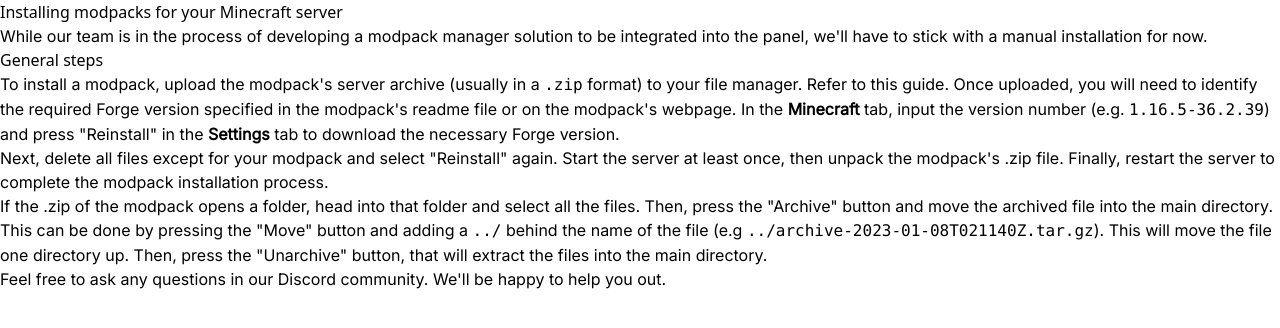
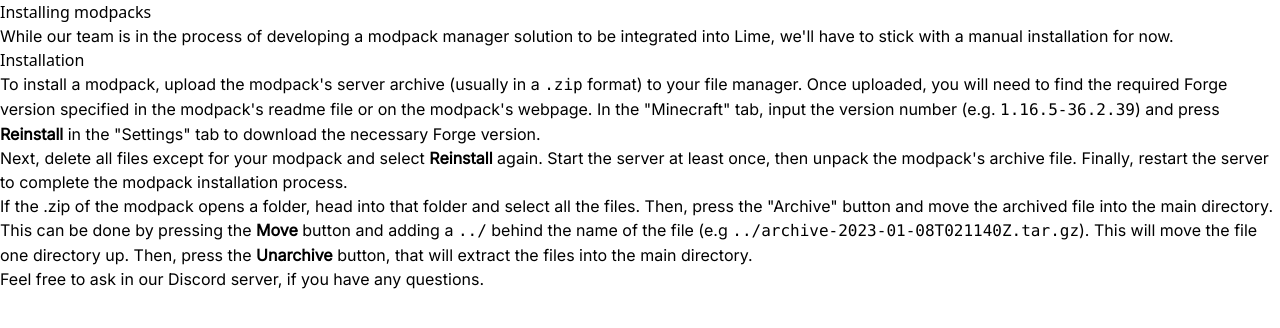
Before and after one commit to berrybyte-net/documentation, a Next.js app: page /games/minecraft/installing-modpacks in a window 1280 px wide. Shown: the top 328 px of the page. Built offline with nearby package versions, Linux system fonts and the light colour scheme.

Commit message:
merge scorp's changes?

```diff
--- a/pages/games/minecraft/_meta.json
+++ b/pages/games/minecraft/_meta.json
@@ -4,6 +4,6 @@
     "common-errors": "Common errors",
     "aikars-flags": "Aikar's Flags",
     "updating": "Updating JARs",
-    "installing-modpacks": "Installing Modpacks",
-    "changing-versions": "Changing Versions"
+    "installing-modpacks": "Installing modpacks",
+    "changing-versions": "Changing versions"
 }
--- a/pages/games/minecraft/installing-modpacks.mdx
+++ b/pages/games/minecraft/installing-modpacks.mdx
@@ -1,14 +1,14 @@
-# Installing modpacks for your Minecraft server
+# Installing modpacks
 
-While our team is in the process of developing a modpack manager solution to be integrated into the panel, we'll have to stick with a manual installation for now.
+While our team is in the process of developing a modpack manager solution to be integrated into Lime, we'll have to stick with a manual installation for now.
 
-## General steps
-To install a modpack, upload the modpack's server archive (usually in a `.zip` format) to your file manager. Refer to [this guide](../../lime/importing-files). Once uploaded, you will need to identify the required Forge version specified in the modpack's readme file or on the modpack's webpage.
-In the **Minecraft** tab, input the version number (e.g. `1.16.5-36.2.39`) and press "Reinstall" in the **Settings** tab to download the necessary Forge version.
+## Installation
 
-Next, delete all files except for your modpack and select "Reinstall" again. Start the server at least once, then unpack the modpack's .zip file. Finally, restart the server to complete the modpack installation process.
+To install a modpack, [upload the modpack's server archive](../../lime/importing-files) (usually in a `.zip` format) to your file manager. Once uploaded, you will need to find the required Forge version specified in the modpack's readme file or on the modpack's webpage.
+In the "Minecraft" tab, input the version number (e.g. `1.16.5-36.2.39`) and press **Reinstall** in the "Settings" tab to download the necessary Forge version.
 
+Next, delete all files except for your modpack and select **Reinstall** again. Start the server at least once, then unpack the modpack's archive file. Finally, restart the server to complete the modpack installation process.
 
-If the .zip of the modpack opens a folder, head into that folder and select all the files. Then, press the "Archive" button and move the archived file into the main directory. This can be done by pressing the "Move" button and adding a `../` behind the name of the file (e.g `../archive-2023-01-08T021140Z.tar.gz`). This will move the file one directory up. Then, press the "Unarchive" button, that will extract the files into the main directory.
+If the .zip of the modpack opens a folder, head into that folder and select all the files. Then, press the "Archive" button and move the archived file into the main directory. This can be done by pressing the **Move** button and adding a `../` behind the name of the file (e.g `../archive-2023-01-08T021140Z.tar.gz`). This will move the file one directory up. Then, press the **Unarchive** button, that will extract the files into the main directory.
 
-Feel free to ask any questions in our [Discord community](https://berrybyte.net/discord). We'll be happy to help you out.
+Feel free to ask in our [Discord server](https://berrybyte.net/discord), if you have any questions.
--- a/pages/lime/backups.mdx
+++ b/pages/lime/backups.mdx
@@ -16,10 +16,10 @@
 ## Creating
 
 To create a 1:1 copy of your server to store safely, head to https://game.berrybyte.net/`server-id`/backups, replacing the `server-id` value with your own. This is found beside the IP address and the server software text opposite the power controls.
-<img src="/images/backups/1.png" alt="Backup 1"/>
+<img className="mt-3" src="/images/backups/1.png" alt="Backup 1"/>
 
 Below the description of the backup system, you can find a button named **Create Backup**, which will open a modal with information you can fill out:
-<img src="/images/backups/2.png" alt="Backup 2"/>
+<img className="mt-3" src="/images/backups/2.png" alt="Backup 2"/>
 
 - `Backup name`: Name it something memorable, or alternatively you can leave this empty which will be autofilled with a timestamp.
 - `Ignored Files & Directories`: If there are any files or folders you would like to ignore and not take a backup of, list them here. You will need to enter the path of the directory/file relative to the main directory, e.g. `/plugins/Dynmap/*`. This ignores all files inside the `Dynmap` directory.
@@ -35,7 +35,7 @@
 
 Restoring backups is as easy as pressing two buttons! You can press the three dots on the backup you would like to restore, and a modal will pop up asking you whether you would like to delete all files before restoring the backup. If selected, this **CANNOT** be reversed, so restore at your own risk. An advice would be to take a backup of the server before restoring it if you are unsure whether it may fix or break it.
 
-<img src="/images/backups/3.png" alt="Backup 3"/>
+<img className="mt-3" src="/images/backups/3.png" alt="Backup 3"/>
 
 ## Mounting
 
@@ -47,11 +47,11 @@
   During the process of a mounted backup, you may not be able to run power controls or do similar tasks until it is unmounted.
 </Callout>
 
-<img src="/images/backups/4.png" alt="Mount Backup"/>
+<img className="mt-3" src="/images/backups/4.png" alt="Mount Backup"/>
 
 To mount a backup, press the three dots on the backup you would like to mount, and it will mount the backup in your file manager.
 
-<img src="/images/backups/5.png" alt="Mounted Backup"/>
+<img className="mt-3" src="/images/backups/5.png" alt="Mounted Backup"/>
 
 To unmount the backup, press the icon on the mounted backup folder inside the file manager, and it will unmount the backup for you.
 Now, you can simply go into the folder, select the specific files you want to restore and either press `Restore` which restores the file/folder back to its relative directory in the server, or `Move` which allows you to restore the file/folder to a different directory - use the `../` path before the file/folder, in the popup modal, you're wanting to restore to, to move out of the mounted backup folder and restore to a custom path.
--- a/pages/lime/importing-files.mdx
+++ b/pages/lime/importing-files.mdx
@@ -13,7 +13,7 @@
 ## Server importer
 
 On the panel, we've built in a tool to import your server's files from another host or server directly into the panel. This tool is located in the **File Manager** tab, and is the **Import Files** button. Refer to the GIF below for a visual example.
-<img src="/images/importing-files/1.gif" alt="Importing files"/>
+<img className="mt-3" src="/images/importing-files/1.gif" alt="Importing files"/>
 
 There, you can fill in the fields with the details of the SFTP/FTP/FTPS credentials from your old host. Normally, the base directory can be left as default for most users, unless you only want to import a specific folder. For example, if you only want to import the `plugins` folder, you would fill the field as `/plugins` and the panel will disregard all other files except for that specific folder.
 
@@ -36,4 +36,4 @@
 2. You will be prompted with a window to enter the URL of the file you want to download. You can also enter the name of the file you want to download, and the location you want to download it to.
 3. Once you've filled in the fields, you can press the **Download** button. This will download the file from the URL, and upload it to the panel.
 
-<img src="/images/importing-files/2.gif" alt="Importing files via SFTP"/>
+<img className="mt-3" src="/images/importing-files/2.gif" alt="Importing files via SFTP"/>
--- a/pages/lime/index.mdx
+++ b/pages/lime/index.mdx
@@ -11,7 +11,7 @@
     test the demo, please visit [demo.berrybyte.net](https://demo.berrybyte.net).
 </Callout>
 
-<img src="/images/lime/1.png" alt="Lime screenshot"/>
+<img className="mt-3" src="/images/lime/1.png" alt="Lime screenshot"/>
 
 ## Features
 
--- a/pages/lime/sub-users.mdx
+++ b/pages/lime/sub-users.mdx
@@ -6,7 +6,7 @@
 
 On the "Users" tab on the [Lime](./index.mdx) panel, click the **Add User** button. You will be presented with a form to add a new user. You can also limit access by selecting what permissions you want them to have access to. Below is a visual example.
 
-<img src="/images/sub-users/1.gif" alt="Add a sub-user"/>
+<img className="mt-3" src="/images/sub-users/1.gif" alt="Add a sub-user"/>
 
 Once added, the user will be added to your server and their credentials will be sent via email. If they haven't gotten any email, ask them to reset their password by going through the "Forgot Password" steps.
 
```
Also changed, not shown: 1 other file (tests, documents, lock files or other folders).
